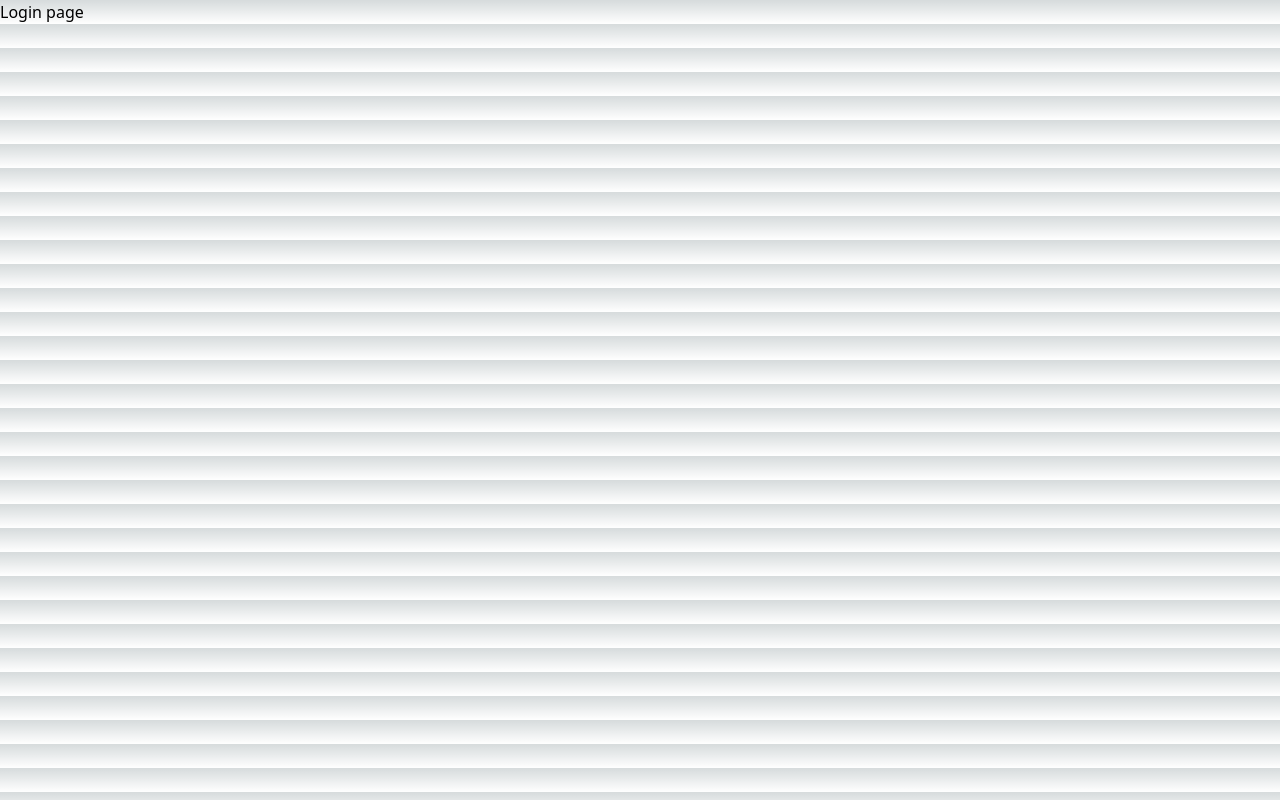
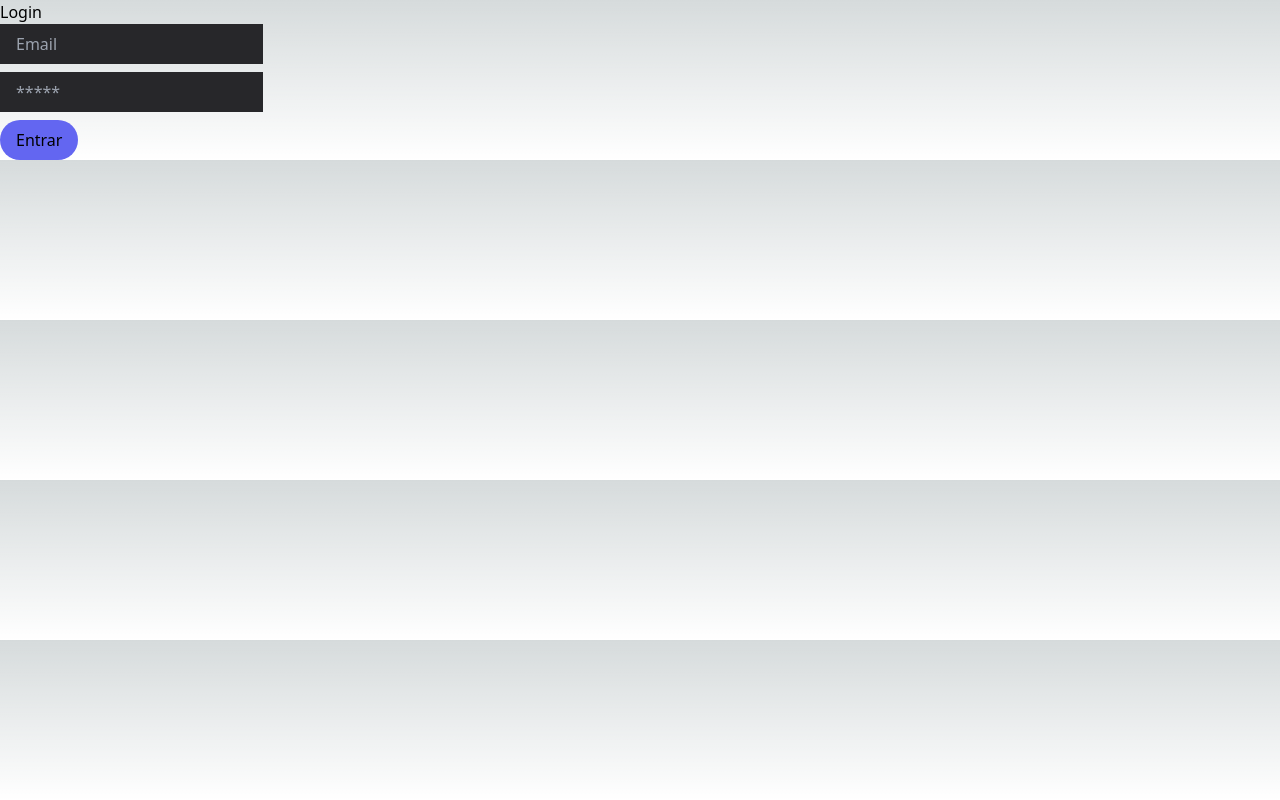
Before and after one commit to xmutizabal/auth, a Next.js app: page /login in a window 1280 px wide. Built offline with nearby package versions, Linux system fonts and the light colour scheme.

Commit message:
Login Page con formulario terminado

```diff
--- a/src/app/login/page.tsx
+++ b/src/app/login/page.tsx
@@ -1,7 +1,50 @@
+"use client"
+
+import { FormEvent, useState } from "react"
+import { signIn } from "next-auth/react"
+import { useRouter } from "next/navigation"
+
 function LoginPage() {
-  return (
-    <div>Login page</div>
-  )
-}
+  const [error, setError]= useState("")
+  const router = useRouter()
+
+  const handleSubmit = async (e: FormEvent<HTMLFormElement>)=>{
+    e.preventDefault()
+
+
+    const formData = new FormData(e.currentTarget)
+
+    try {
+
+      const res = await signIn ('credentials', {
+        email: formData.get('email'),
+        password: formData.get('password'),
+        redirect: false,
+        })
+
+      if(res?.error) return setError(res.error as string)
+
+      if(res?.ok) return router.push("/dashboard")
+
+    } catch (error) {
+        console.log(error)
+    }
+
+
+  }
+    return (
+      <div>
+
+        <form onSubmit={handleSubmit}>
+          {error && <div className="bg-red-500 text-white p-2 mb-2"> {error} </div>}
+          <h1>Login</h1>
+          <input type="text" placeholder="Email" name="email" className="bg-zinc-800 px-4 py-2 block mb-2" />
+          <input type="text" placeholder="*****" name="password" className="bg-zinc-800 px-4 py-2 block mb-2" />
+            <button className="bg-indigo-500 px-4 py-2 rounded-full">Entrar</button>
+        </form>
+
+      </div>
+    )
+  }
 
 export default LoginPage
```
